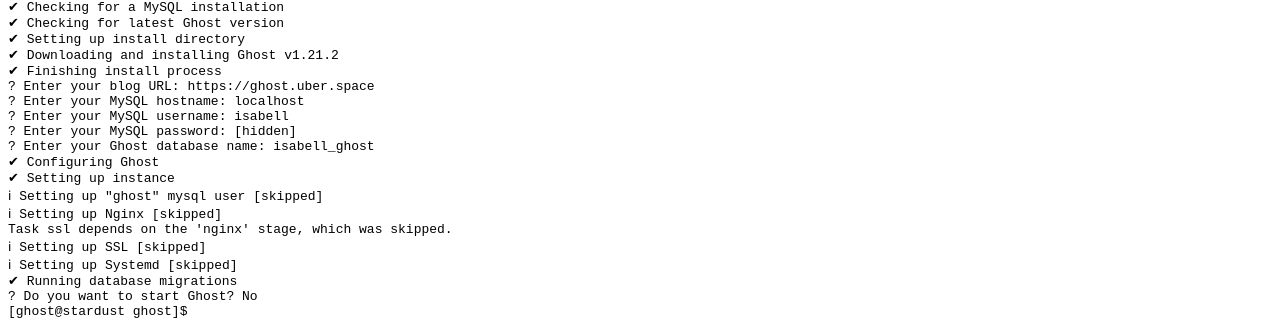
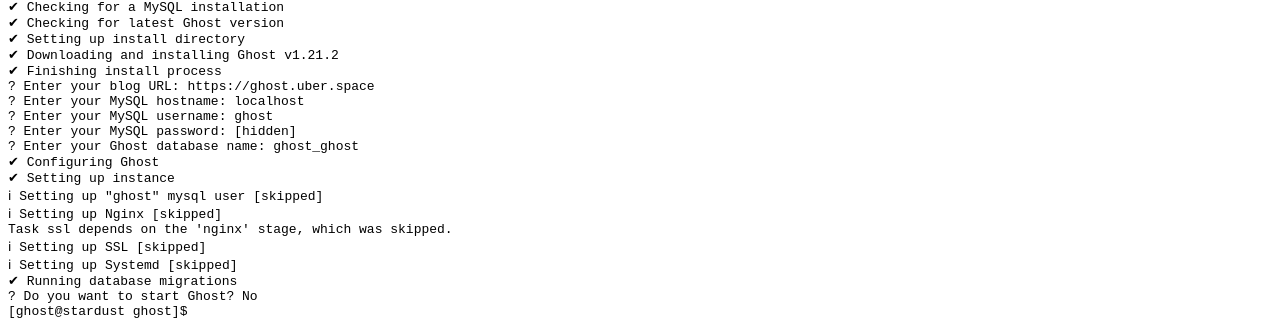
Before and after one commit to Uberspace/lab, a Sphinx documentation site: the page built from source/ghost.rst, in a window 1280 px wide and 900 px high, scrolled down 1927 px. Shown: the part 151-471 px from the top of the window. Built offline with Sphinx 7.4.7 and the Read the Docs theme 2.0.0, drawn with Linux system fonts in a browser that asks for light colours.

Commit message:
change isabell to ghost

```diff
--- a/source/ghost.rst
+++ b/source/ghost.rst
@@ -101,9 +101,9 @@
  ✔ Finishing install process
  ? Enter your blog URL: https://ghost.uber.space
  ? Enter your MySQL hostname: localhost
- ? Enter your MySQL username: isabell
+ ? Enter your MySQL username: ghost
  ? Enter your MySQL password: [hidden]
- ? Enter your Ghost database name: isabell_ghost
+ ? Enter your Ghost database name: ghost_ghost
  ✔ Configuring Ghost
  ✔ Setting up instance
  ℹ Setting up "ghost" mysql user [skipped]
```
